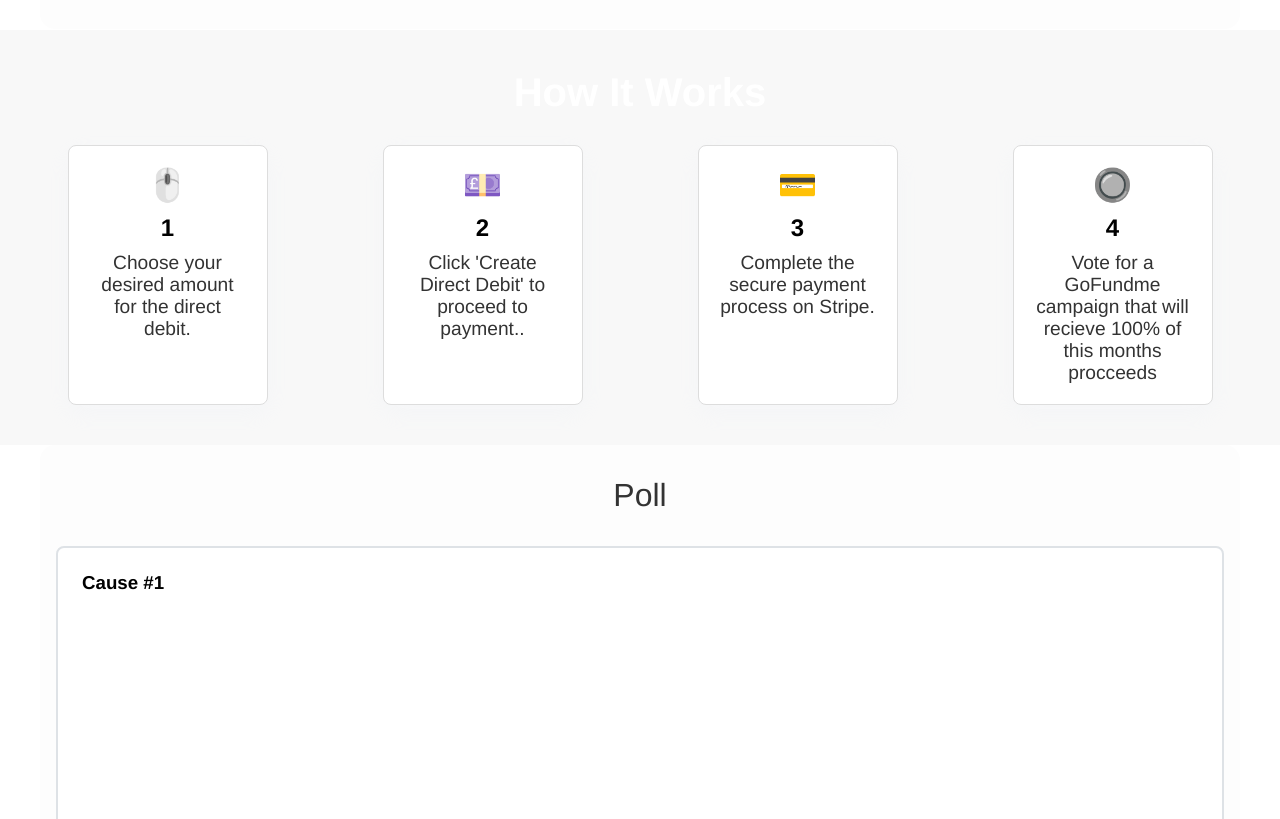
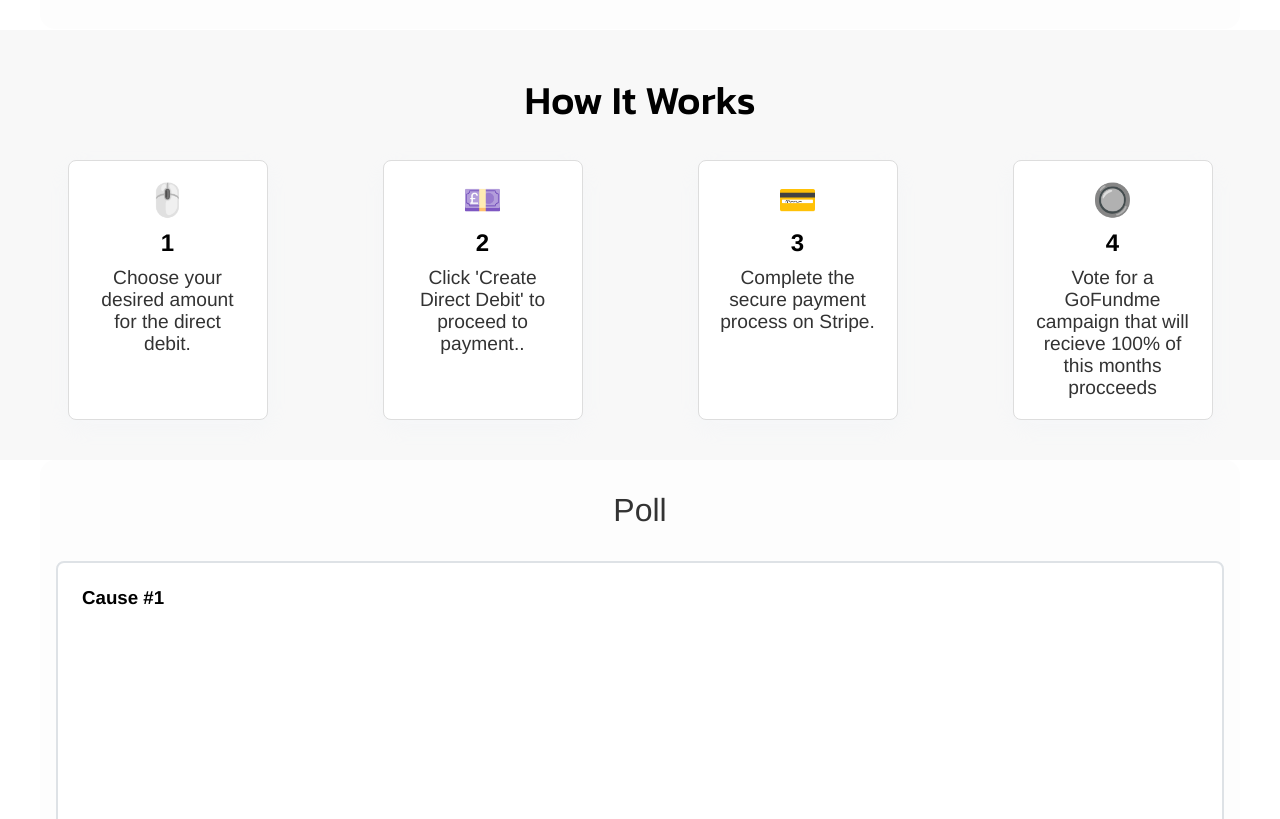
Before and after one commit to ezana-gebre/final, a plain HTML site: page index.html in a window 1280 px wide. Shown: the part 926-1745 px from the top of the page. Drawn offline with Linux system fonts and the light colour scheme; a script that the page names is missing.

Commit message:
Update styles.css

```diff
--- a/styles.css
+++ b/styles.css
@@ -509,9 +509,12 @@ nav {
     }
 
     .how-it-works h2 {
-      font-size: 2.5rem;
-      margin-bottom: 30px;
-      color: #ffffff;
+    font-size: 2.5rem;
+    font-family: "Kanit", serif;
+    font-weight: 500;
+    font-style: normal;
+    margin-bottom: 30px;
+    color: #000000;
     }
 
     .steps-container {
```
